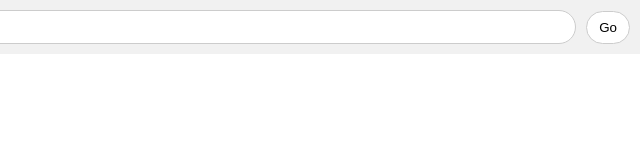
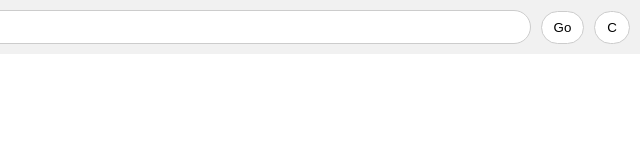
Before and after one commit to andy64lol/4ndysearch.github.io, a plain HTML site: page index.html in a window 1280 px wide. Shown: the full height of the page, 640-1280 px from the left. Drawn offline with Linux system fonts and the light colour scheme; no server answers.

Commit message:
Update index.html

```diff
--- a/index.html
+++ b/index.html
@@ -13,6 +13,7 @@
         <button onclick="refreshPage()">↻</button>
         <input type="text" id="url-bar" placeholder="Enter URL or search">
         <button onclick="navigate()">Go</button>
+        <button onclick="switchCorsBypasser()">C</button>
     </div>
     <iframe id="browser-frame"></iframe>
     <script src="./script.js"></script>
```
